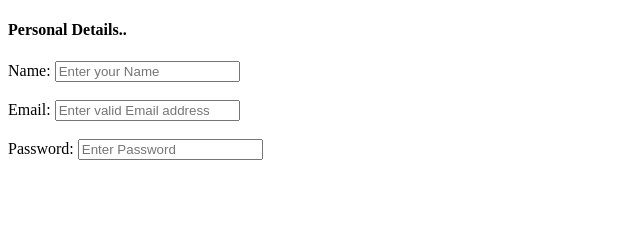
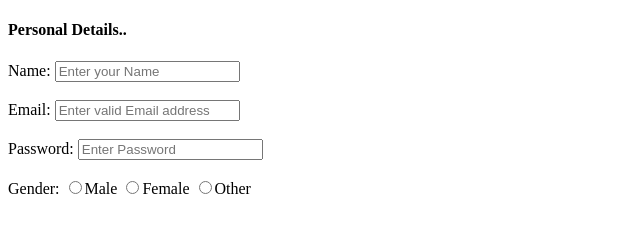
Before and after one commit to mosajid782-stuward/WDW-0277, a plain HTML site: page Web Designing Workshop Assignment/A-15.html in a window 1280 px wide. Shown: the whole page, without its empty margins (0-640 px from the left). Drawn offline with Linux system fonts and the light colour scheme.

Commit message:
Gender box

```diff
--- a/Web Designing Workshop Assignment/A-15.html
+++ b/Web Designing Workshop Assignment/A-15.html
@@ -20,6 +20,12 @@
         <lebel for="password">Password:</lebel>
         <input type="Password" id="password" name="password" placeholder="Enter Password" required>
         <br><br>
+        <!--Gender box-->
+        <lebel for="gender">Gender:</lebel>
+        <input type="radio" name="gender" value="male" required>Male
+        <input type="radio" name="gender" value="female" required>Female
+        <input type="radio" name="gender" value="other" required>Other
+        <br><br>
     </form>
 </body>
 </html>
```
